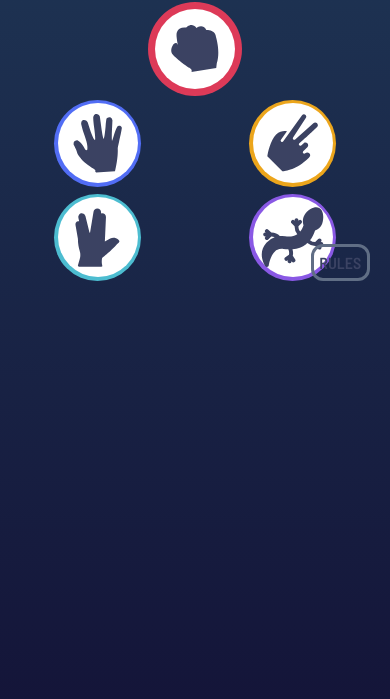
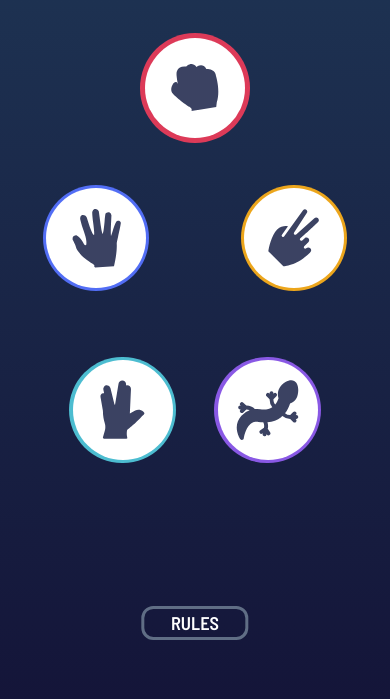
Before and after one commit to AndresMpa/i-wantend-to-code, a website: page index.html in a window 390 px wide. Shown: the part 145-844 px from the top of the page. Drawn offline with Linux system fonts and the light colour scheme.

Commit message:
Layout
I complete the design propousal

```diff
--- a/index.html
+++ b/index.html
@@ -42,9 +42,12 @@
           </div>
         </figure>
       </article>
+
+      <section class="rules">
+        <article class="container">
+          <p>RULES</p>
+        </article>
+      </section>
     </main>
-    <section class="rules">
-      <article class="container">RULES</article>
-    </section>
   </body>
 </html>
--- a/style/layout.scss
+++ b/style/layout.scss
@@ -36,8 +36,8 @@
       "rck rck"
       "ppr sss"
       "sck lzd";
-    grid-template-columns: repeat(2, 1fr);
-    grid-template-rows: repeat(3, 1fr);
+    grid-template-columns: 0.5fr 0.5fr;
+    grid-template-rows: 1fr 1fr 1fr;
   }
 
   div {
@@ -46,8 +46,8 @@
 
     background-color: white;
     border-radius: 50%;
-    height: 80px;
-    width: 80px;
+    height: 100px;
+    width: 100px;
   }
 
   #rock,
@@ -55,43 +55,44 @@
   #scissors,
   #spock,
   #lizard {
+    position: relative;
     border-radius: 50%;
     place-self: center;
     padding: 1.8%;
   }
 
   #rock {
+    padding: 1.25%;
     grid-area: rck;
     background: radial-gradient($rock-top, $rock-bottom);
   }
 
   #paper {
+    top: 0%;
+    left: 25%;
     grid-area: ppr;
     background: radial-gradient($paper-top, $paper-bottom);
   }
 
   #scissors {
+    top: 0%;
+    right: 25%;
     grid-area: sss;
     background: radial-gradient($scissors-top, $scissors-bottom);
   }
 
   #spock {
+    top: 20%;
+    left: 35%;
     grid-area: sck;
     background: radial-gradient($spock-top, $spock-bottom);
   }
 
   #lizard {
+    top: 20%;
+    right: 35%;
     grid-area: lzd;
     background: radial-gradient($lizard-top, $lizard-bottom);
-  }
-
-  .rules {
-    margin-right: 2.5%;
-    margin-left: auto;
-
-    font-size: 1.15em;
-    padding: 0.8% 3%;
-    color: white;
   }
 }
 
@@ -100,7 +101,57 @@
 
   article {
     position: absolute;
-    top: -40px;
-    right: 20px;
+    right: 40px;
+    top: -25px;
+
+    padding: 0.8% 3%;
+    p {
+      font-size: 1.15em;
+      color: white;
+    }
   }
 }
+
+@media (max-width: 850px) {
+  .dashboard {
+    width: 85%;
+  }
+
+  .game {
+    #board {
+      gap: 40px;
+      margin-top: 10%;
+    }
+
+    #paper {
+      left: 5%;
+    }
+
+    #scissors {
+      right: 5%;
+    }
+
+    #spock {
+      left: 20%;
+    }
+
+    #lizard {
+      right: 20%;
+    }
+  }
+
+  .rules {
+    position: initial;
+    article {
+      transform: translate(-50%, -50%);
+      position: absolute;
+      width: inherit;
+      top: initial;
+      bottom: 5%;
+      left: 50%;
+
+      place-content: center;
+      width: 20%;
+    }
+  }
+}
```
Also changed, not shown: style/main.css, 1 other file.
